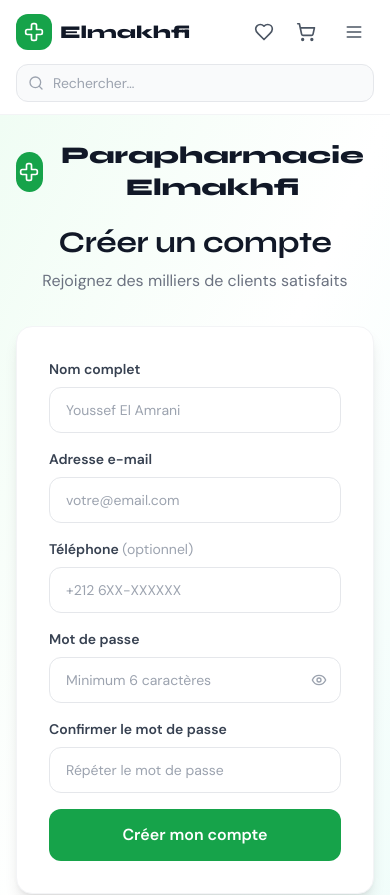
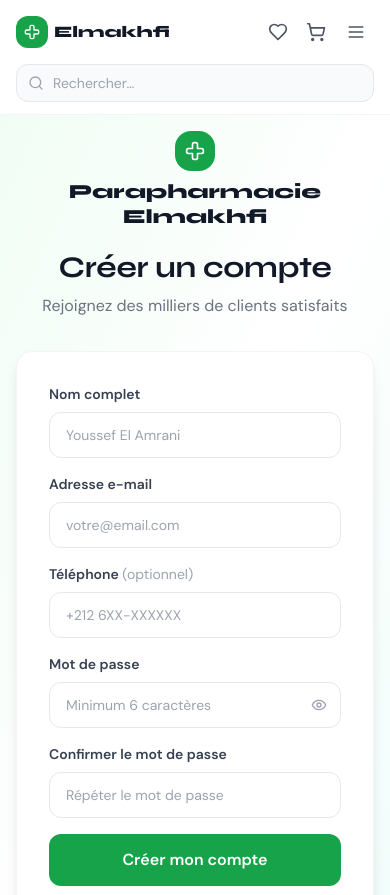
Before and after one commit to Blaze-73/parapharmacy-frontend, a React (Vite) app: page /inscription in a window 390 px wide. Shown: the top 895 px of the page. Built offline with nearby package versions, Linux system fonts and the light colour scheme.

Commit message:
overflow issues fixed

```diff
--- a/src/components/layout/Layout.jsx
+++ b/src/components/layout/Layout.jsx
@@ -222,14 +222,14 @@ export default function Layout() {
 
       {/* Navbar */}
       <header className={`bg-white sticky top-0 z-40 transition-shadow ${scrolled ? 'shadow-md' : 'border-b border-gray-100'}`}>
-        <div className="max-w-7xl mx-auto px-4 flex items-center h-16 gap-3">
+        <div className="max-w-7xl mx-auto px-4 flex items-center h-16 gap-1 sm:gap-3">
 
           {/* Logo */}
-          <Link to="/" className="flex items-center gap-2 flex-shrink-0 min-w-0" aria-label="Parapharmacie Elmakhfi">
-            <div className="w-9 h-9 bg-vert-600 rounded-xl flex items-center justify-center flex-shrink-0">
-              <Cross className="w-5 h-5 text-white" />
+          <Link to="/" className="flex items-center gap-1.5 sm:gap-2 flex-shrink-0 min-w-0" aria-label="Parapharmacie Elmakhfi">
+            <div className="w-8 h-8 sm:w-9 sm:h-9 bg-vert-600 rounded-xl flex items-center justify-center flex-shrink-0">
+              <Cross className="w-4 h-4 sm:w-5 sm:h-5 text-white" />
             </div>
-            <span className="text-lg xl:text-xl font-extrabold text-gray-900 whitespace-nowrap" style={{ fontFamily: 'Syne' }}>
+            <span className="text-base sm:text-lg xl:text-xl font-extrabold text-gray-900 whitespace-nowrap" style={{ fontFamily: 'Syne' }}>
               <span className="sm:hidden">Elmakhfi</span>
               <span className="hidden sm:inline">Parapharmacie <span className="text-vert-600">Elmakhfi</span></span>
             </span>
@@ -256,7 +256,7 @@ export default function Layout() {
             <Link
               to="/favoris"
               aria-label={`Mes favoris (${nbFavoris})`}
-              className="relative p-2.5 rounded-xl hover:bg-gray-100 text-gray-600 transition-colors"
+              className="relative p-2 sm:p-2.5 rounded-xl hover:bg-gray-100 text-gray-600 transition-colors"
             >
               <Heart className="w-5 h-5" />
               {nbFavoris > 0 && (
@@ -272,7 +272,7 @@ export default function Layout() {
             </Link>
 
             {/* Cart */}
-            <button onClick={ouvrir} aria-label={`Voir le panier (${nb} article${nb !== 1 ? 's' : ''})`} className="relative p-2.5 rounded-xl hover:bg-gray-100 text-gray-600 transition-colors">
+            <button onClick={ouvrir} aria-label={`Voir le panier (${nb} article${nb !== 1 ? 's' : ''})`} className="relative p-2 sm:p-2.5 rounded-xl hover:bg-gray-100 text-gray-600 transition-colors">
               <ShoppingCart className="w-5 h-5" />
               {nb > 0 && (
                 <motion.span
@@ -345,7 +345,7 @@ export default function Layout() {
 
             {/* Mobile menu toggle */}
             <button onClick={() => setMenuOuvert(v => !v)}
-              className="xl:hidden p-2.5 rounded-xl hover:bg-gray-100 text-gray-600 ml-1">
+              className="xl:hidden p-2 sm:p-2.5 rounded-xl hover:bg-gray-100 text-gray-600 sm:ml-1">
               {menuOuvert ? <X className="w-5 h-5" /> : <Menu className="w-5 h-5" />}
             </button>
           </div>
--- a/src/pages/Connexion.jsx
+++ b/src/pages/Connexion.jsx
@@ -48,11 +48,11 @@ export default function Connexion() {
         className="w-full max-w-md"
       >
         <div className="text-center mb-8">
-          <Link to="/" className="inline-flex items-center gap-2 mb-5">
+          <Link to="/" className="inline-flex items-center justify-center gap-2 mb-5 flex-wrap">
             <div className="w-10 h-10 bg-vert-600 rounded-2xl flex items-center justify-center">
               <Cross className="w-5 h-5 text-white" />
             </div>
-            <span className="text-2xl font-extrabold text-gray-900" style={{ fontFamily: 'Syne' }}>Parapharmacie Elmakhfi</span>
+            <span className="text-xl sm:text-2xl font-extrabold text-gray-900 leading-tight" style={{ fontFamily: 'Syne' }}>Parapharmacie Elmakhfi</span>
           </Link>
           <h1 className="text-3xl font-bold text-gray-900">Connexion</h1>
           <p className="text-gray-500 mt-2">Bienvenue ! Connectez-vous à votre compte.</p>
--- a/src/pages/Inscription.jsx
+++ b/src/pages/Inscription.jsx
@@ -47,11 +47,11 @@ export default function Inscription() {
         className="w-full max-w-md"
       >
         <div className="text-center mb-8">
-          <Link to="/" className="inline-flex items-center gap-2 mb-5">
+          <Link to="/" className="inline-flex items-center justify-center gap-2 mb-5 flex-wrap">
             <div className="w-10 h-10 bg-vert-600 rounded-2xl flex items-center justify-center">
               <Cross className="w-5 h-5 text-white" />
             </div>
-            <span className="text-2xl font-extrabold text-gray-900" style={{ fontFamily: 'Syne' }}>Parapharmacie Elmakhfi</span>
+            <span className="text-xl sm:text-2xl font-extrabold text-gray-900 leading-tight" style={{ fontFamily: 'Syne' }}>Parapharmacie Elmakhfi</span>
           </Link>
           <h1 className="text-3xl font-bold text-gray-900">Créer un compte</h1>
           <p className="text-gray-500 mt-2">Rejoignez des milliers de clients satisfaits</p>
--- a/src/pages/NotFound.jsx
+++ b/src/pages/NotFound.jsx
@@ -13,11 +13,11 @@ export default function NotFound() {
         className="text-center max-w-md"
       >
         <div className="relative mb-8">
-          <div className="text-[120px] font-extrabold text-gray-100 leading-none" style={{ fontFamily: 'Syne' }}>
+          <div className="text-[96px] sm:text-[120px] font-extrabold text-gray-100 leading-none" style={{ fontFamily: 'Syne' }}>
             404
           </div>
           <div className="absolute inset-0 flex items-center justify-center">
-            <span className="text-6xl">🔍</span>
+            <span className="text-5xl sm:text-6xl">🔍</span>
           </div>
         </div>
         <h1 className="text-2xl font-bold text-gray-900 mb-2" style={{ fontFamily: 'Syne' }}>
--- a/src/styles/global.css
+++ b/src/styles/global.css
@@ -10,6 +10,8 @@
 *, *::before, *::after { box-sizing: border-box; }
 
 html { scroll-behavior: smooth; }
+
+html, body { overflow-x: hidden; overflow-x: clip; }
 
 body {
   font-family: var(--font-corps);
```
